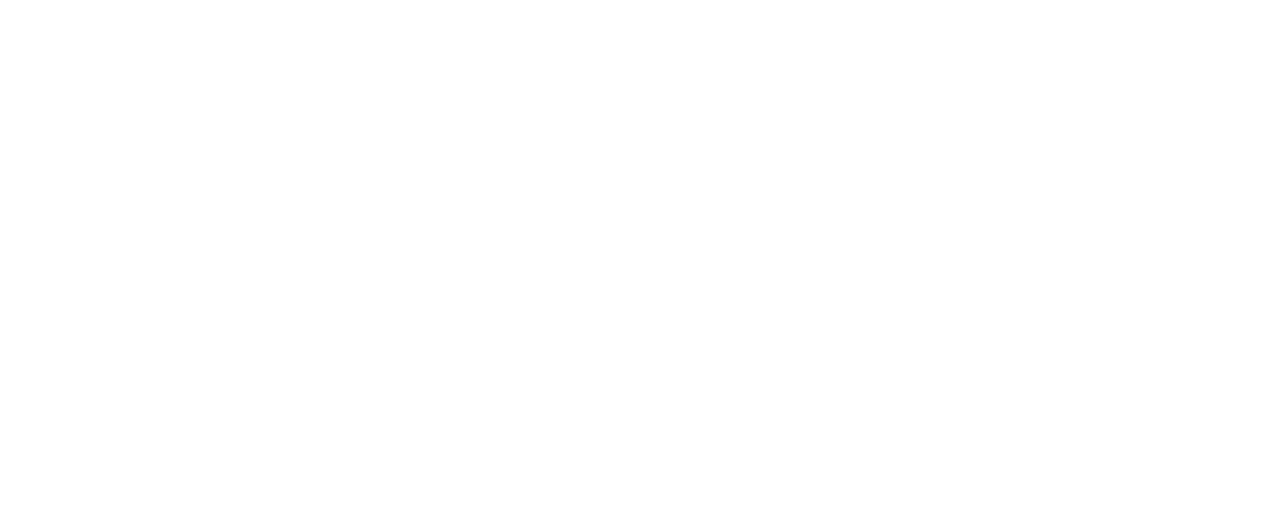
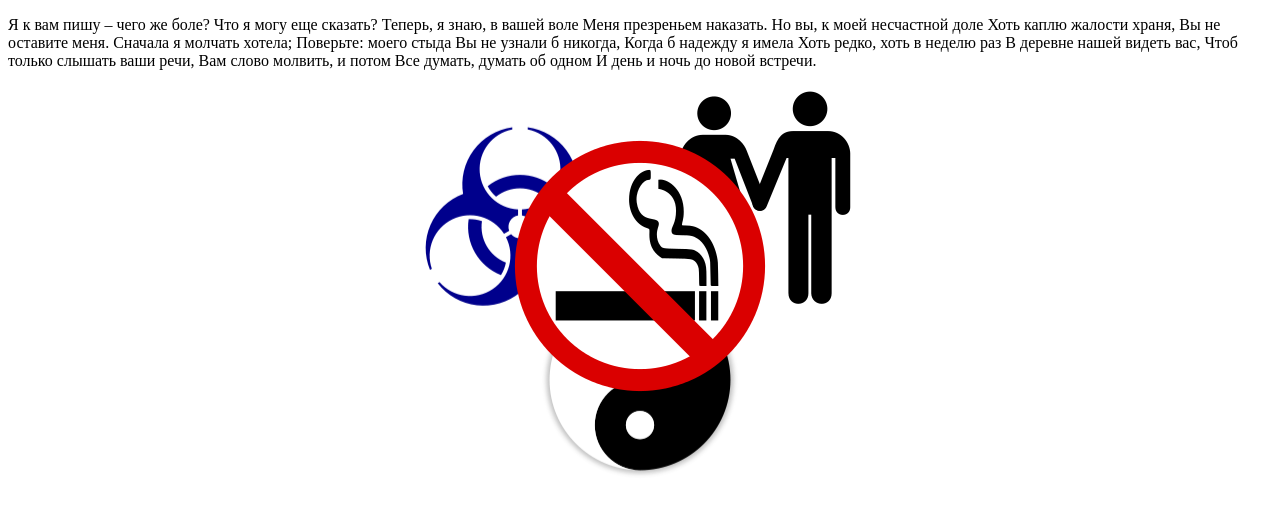
Before and after one commit to Uladzi/MAKET_ABS, a plain HTML site: page index.html in a window 1280 px wide. Drawn offline with Linux system fonts and the light colour scheme.

Commit message:
feat: complete task

```diff
--- a/index.html
+++ b/index.html
@@ -11,6 +11,15 @@
 
 <body>
 
+    <p>Я к вам пишу – чего же боле? Что я могу еще сказать? Теперь, я знаю, в вашей воле Меня презреньем наказать. Но вы, к моей несчастной доле Хоть каплю жалости храня, Вы не оставите меня. Сначала я молчать хотела; Поверьте: моего стыда Вы не узнали б
+        никогда, Когда б надежду я имела Хоть редко, хоть в неделю раз В деревне нашей видеть вас, Чтоб только слышать ваши речи, Вам слово молвить, и потом Все думать, думать об одном И день и ночь до новой встречи.</p>
+    <div class="pics">
+        <div class="pic-biohazard"><img src="biohazard.png" alt="picture - BIOHAZARD" title="BIOHAZARD"></div>
+        <div class="pic-manAndWoman"><img src="Man-and-woman.png" alt="picture - Man And Woman" title="Man And Woman"></div>
+        <div class="pic-yinAndYang"><img src="Yin_and_Yang.png" alt="picture - Yin and Yang" title="Yin and Yang"></div>
+        <div class="pic-noSmoking"><img src="No_smoking.png" alt="picture - No smoking" title="No smoking"></div>
+    </div>
+
 </body>
 
 </html>
--- a/styles.css
+++ b/styles.css
@@ -0,0 +1,32 @@
+.pics div {
+    position: absolute;
+    left: 50%;
+}
+
+.pic-biohazard {
+    transform: translate(-110%, 20%);
+}
+
+.pic-biohazard:hover {
+    z-index: 1;
+}
+
+.pic-manAndWoman {
+    transform: translate(10%, 0);
+}
+
+.pic-manAndWoman:hover {
+    z-index: 1;
+}
+
+.pic-yinAndYang {
+    transform: translate(-50%, 95%);
+}
+
+.pic-yinAndYang:hover {
+    z-index: 1;
+}
+
+.pic-noSmoking {
+    transform: translate(-50%, 20%);
+}
```
Also changed, not shown: Man-and-woman.png (added), No_smoking.png (added), Yin_and_Yang.png (added), biohazard.png (added).
